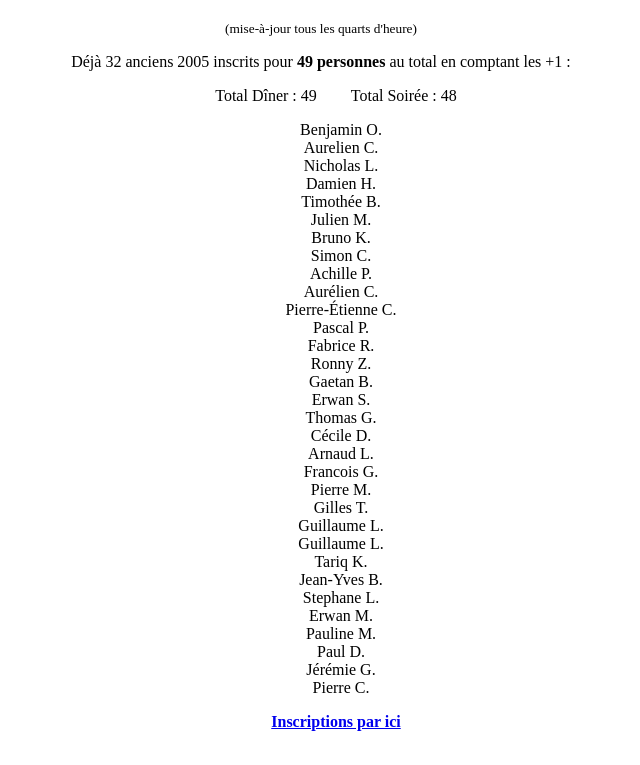
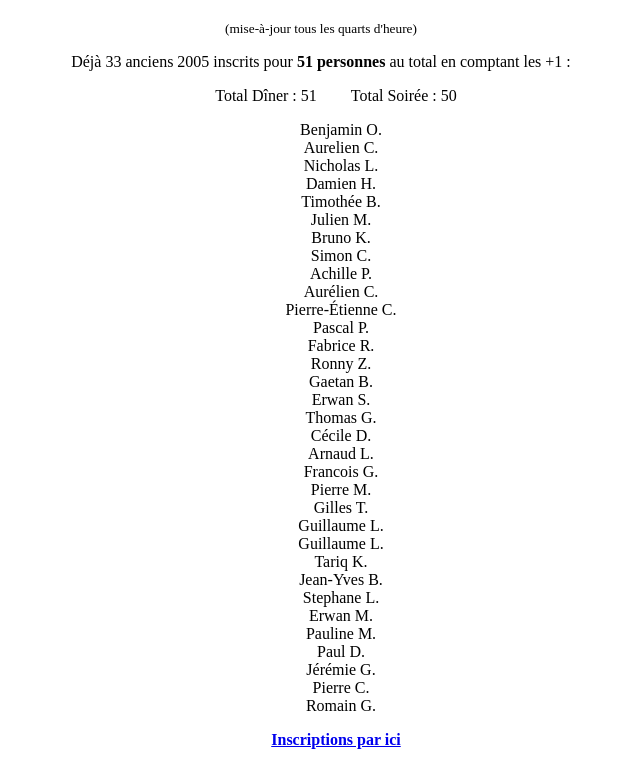
Before and after one commit to RouxRC/inscrits-gala-10ans-2005, a plain HTML site: page index.html in a window 1280 px wide. Shown: the part 61-826 px from the top of the page, without its empty margins (319-959 px from the left). Drawn offline with Linux system fonts and the light colour scheme.

Commit message:
autoupdate

```diff
--- a/index.html
+++ b/index.html
@@ -25,10 +25,10 @@ li{
 <h1>Pré-inscrits Gala ECL 10 ans promo 2005</h1>
 <p><small>(mise-à-jour tous les quarts d'heure)</small></p>
 
-<p>Déjà 32 anciens 2005 inscrits pour <b>49 personnes</b> au total en comptant les +1 :</p>
+<p>Déjà 33 anciens 2005 inscrits pour <b>51 personnes</b> au total en comptant les +1 :</p>
 <p>
-  <span>Total Dîner : 49</span>
-  <span>Total Soirée : 48</span>
+  <span>Total Dîner : 51</span>
+  <span>Total Soirée : 50</span>
 </p>
 
 <ul>
@@ -64,6 +64,7 @@ li{
   <li>Paul D.</li>
   <li>Jérémie G.</li>
   <li>Pierre C.</li>
+  <li>Romain G.</li>
 </ul>
 
 <p><b><a href="https://docs.google.com/forms/d/1T1aUM5llSDYZ96WBInh1lzLl6mwYKYE1AdwXKqTD2yA/viewform">Inscriptions par ici</a></b></p>
```
